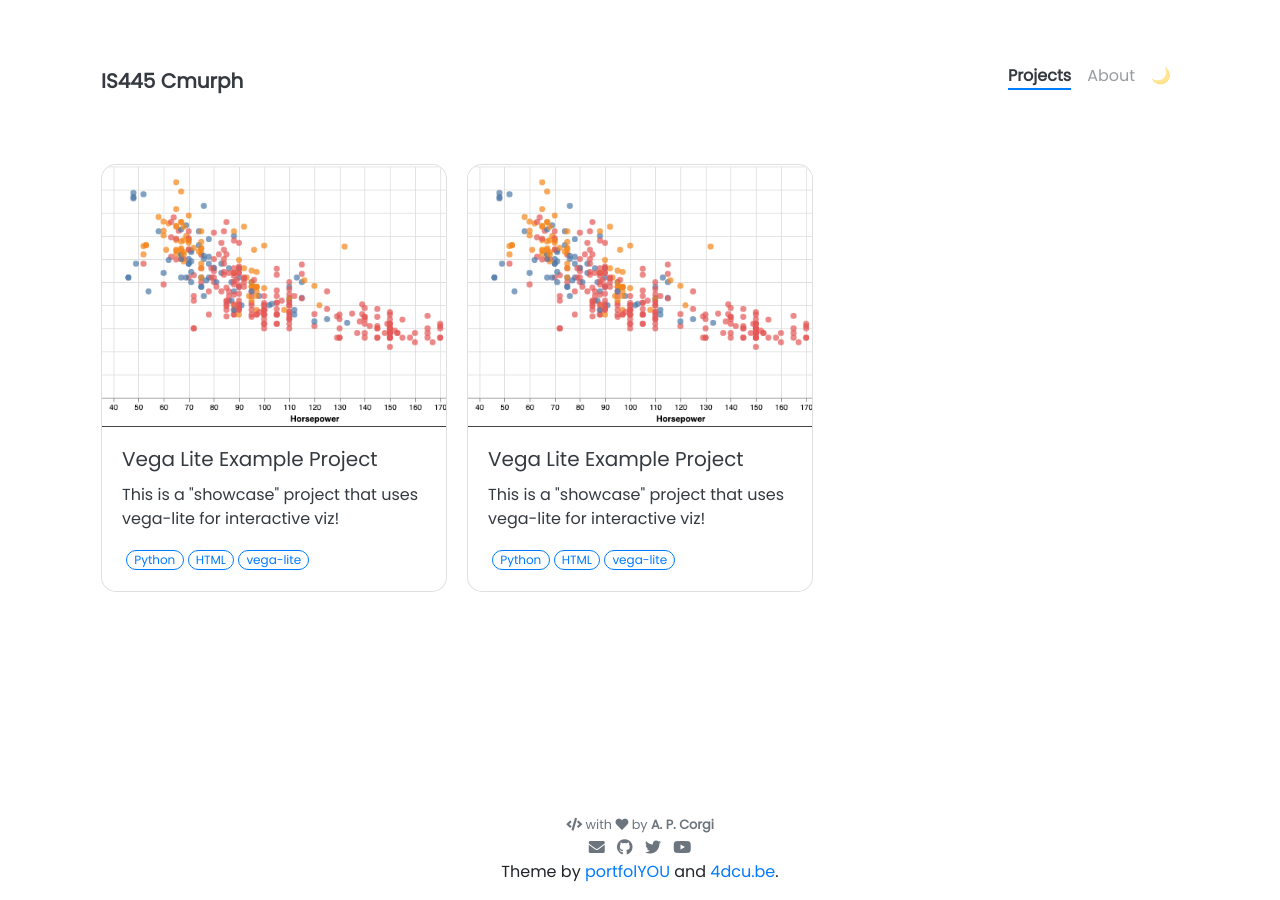
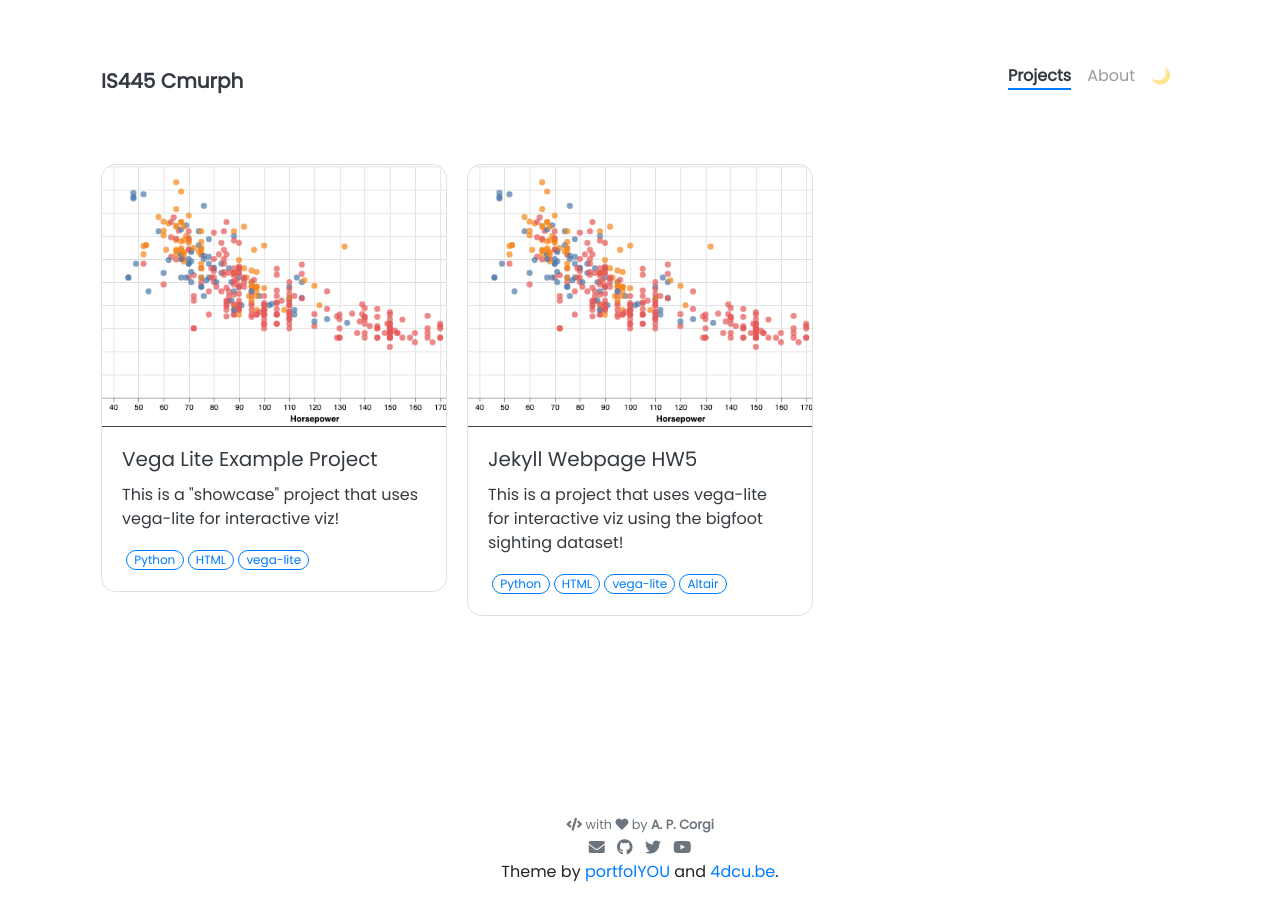
Before and after one commit to coltonmurph/coltonmurph.github.io, a Jekyll site: the page built from pages/projects.html, in a window 1280 px wide. Built offline with Jekyll 4.4.1, drawn with Linux system fonts in a browser that asks for light colours; nearby versions of some CDN libraries.

Commit message:
HW5 submission materials

````diff
--- a/_projects/Jekyll_Webpage_HW5.md
+++ b/_projects/Jekyll_Webpage_HW5.md
@@ -1,8 +1,8 @@
 ---
-name: Vega Lite Example Project
-tools: [Python, HTML, vega-lite]
+name: Jekyll Webpage HW5
+tools: [Python, HTML, vega-lite,Altair]
 image: assets/pngs/cars.png
-description: This is a "showcase" project that uses vega-lite for interactive viz!
+description: This is a project that uses vega-lite for interactive viz using the bigfoot sighting dataset!
 custom_js:
   - vega.min
   - vega-lite.min
@@ -11,41 +11,38 @@ custom_js:
 ---
 
 
-# Example including vega-lite
+# HW 5 Visuals
 
-Example comes from this [great blog post right here](https://blog.4dcu.be/programming/2021/05/03/Interactive-Visualizations.html) that was also used in [our test import script](https://github.com/UIUC-iSchool-DataViz/is445_bcubcg_fall2022/blob/main/week01/test_imports_week01.ipynb).
+## Visual 1
+Visual one shows every reported bigfoot sighting in the United States. You can use the slider to change the year and use the dropdown menu to change the class of sighting. The visualizations lets us see where bigfoot appears and when allowing us to possibly deduce a pattern.
 
 We can use a vegachart HTML tag like so:
 
 ```
-<vegachart schema-url="{{ site.baseurl }}/assets/json/cars.json" style="width: 100%"></vegachart>
+<vegachart schema-url="{{ site.baseurl }}/assets/json/bigfoot_map.json" style="width: 100%"></vegachart>
 ```
 
-<vegachart schema-url="{{ site.baseurl }}/assets/json/cars.json" style="width: 100%"></vegachart>
+<vegachart schema-url="{{ site.baseurl }}/assets/json/bigfoot_map.json" style="width: 100%"></vegachart>
 
-In theory, you can also use [Jekyll hooks](https://jekyllrb.com/docs/plugins/hooks/) to do it, but I haven't figured out a way that looks nice yet.
+## Visual 2
+
+Visual 2 shows a line chart showing the growth and decline of reported bigfoot sightings starting in 1870 - 2018.
+```
+<vegachart schema-url="{{ site.baseurl }}/assets/json/year_line.json" style="width: 100%"></vegachart>
+```
+
+<vegachart schema-url="{{ site.baseurl }}/assets/json/year_line.json" style="width: 100%"></vegachart>
+
 
 
 ## Search The Data & Methods
 
 Below is where we can put some links to both the data and the analysis code as buttons:
 
-```
 <div class="left">
-{% include elements/button.html link="https://github.com/vega/vega/blob/main/docs/data/cars.json" text="The Data" %}
+{% include elements/button.html link="https://raw.githubusercontent.com/UIUC-iSchool-DataViz/is445_data/main/bfro_reports_fall2022.csv" text="The Data" %}
 </div>
 
 <div class="right">
-{% include elements/button.html link="https://blog.4dcu.be/programming/2021/05/03/Interactive-Visualizations.html" text="The Analysis" %}
+{% include elements/button.html link="https://github.com/coltonmurph/coltonmurph.github.io/blob/main/python_notebooks/Jekyll_Webpage_Workbook.ipynb" text="The Analysis" %}
 </div>
-```
-
-<!-- these are written in a combo of html and liquid -->
-
-<div class="left">
-{% include elements/button.html link="https://github.com/vega/vega/blob/main/docs/data/cars.json" text="The Data" %}
-</div>
-
-<div class="right">
-{% include elements/button.html link="https://github.com/jnaiman/online_cv_public/blob/main/python_notebooks/test_generate_plots.ipynb" text="The Analysis" %}
-</div>
````
Also changed, not shown: 7 other files.
